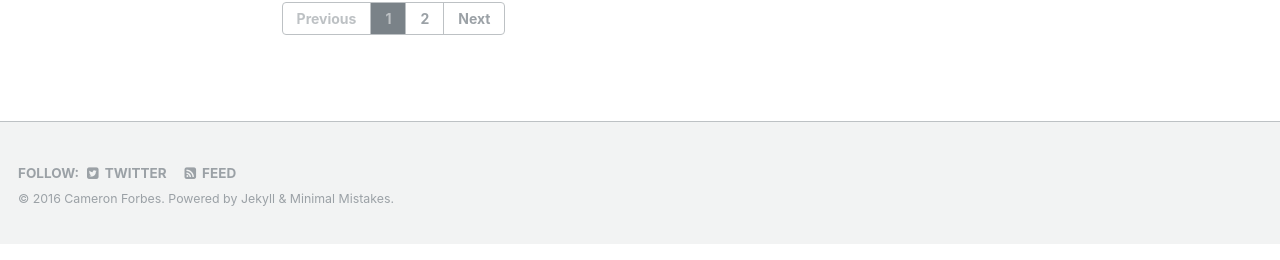
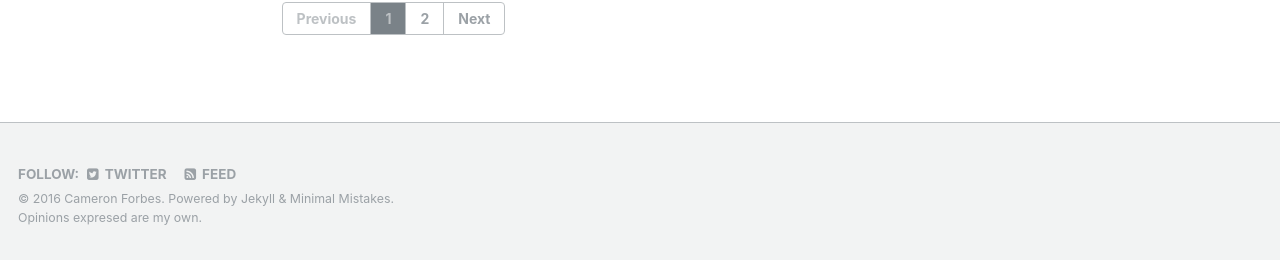
Before and after one commit to BanjoCam/banjocam.github.io, a Jekyll site: the page built from index.html, in a window 1280 px wide. Shown: the part 1037-1297 px from the top of the page. Built offline with Jekyll 4.4.1, drawn with Linux system fonts in a browser that asks for light colours; the list of posts is cut into pages by our own code.

Commit message:
updated footer comment

```diff
--- a/_includes/footer.html
+++ b/_includes/footer.html
@@ -21,4 +21,4 @@
   </ul>
 </div>
 
-<div class="page__footer-copyright">&copy; {{ site.time | date: '%Y' }} {{ site.name | default: site.title }}. {{ site.data.ui-text[site.locale].powered_by }} <a href="http://jekyllrb.com" rel="nofollow">Jekyll</a> &amp; <a href="https://mademistakes.com/work/minimal-mistakes-jekyll-theme/" rel="nofollow">Minimal Mistakes</a>.</div>
+<div class="page__footer-copyright">&copy; {{ site.time | date: '%Y' }} {{ site.name | default: site.title }}. {{ site.data.ui-text[site.locale].powered_by }} <a href="http://jekyllrb.com" rel="nofollow">Jekyll</a> &amp; <a href="https://mademistakes.com/work/minimal-mistakes-jekyll-theme/" rel="nofollow">Minimal Mistakes</a>.<br>Opinions expresed are my own.</div>
```
